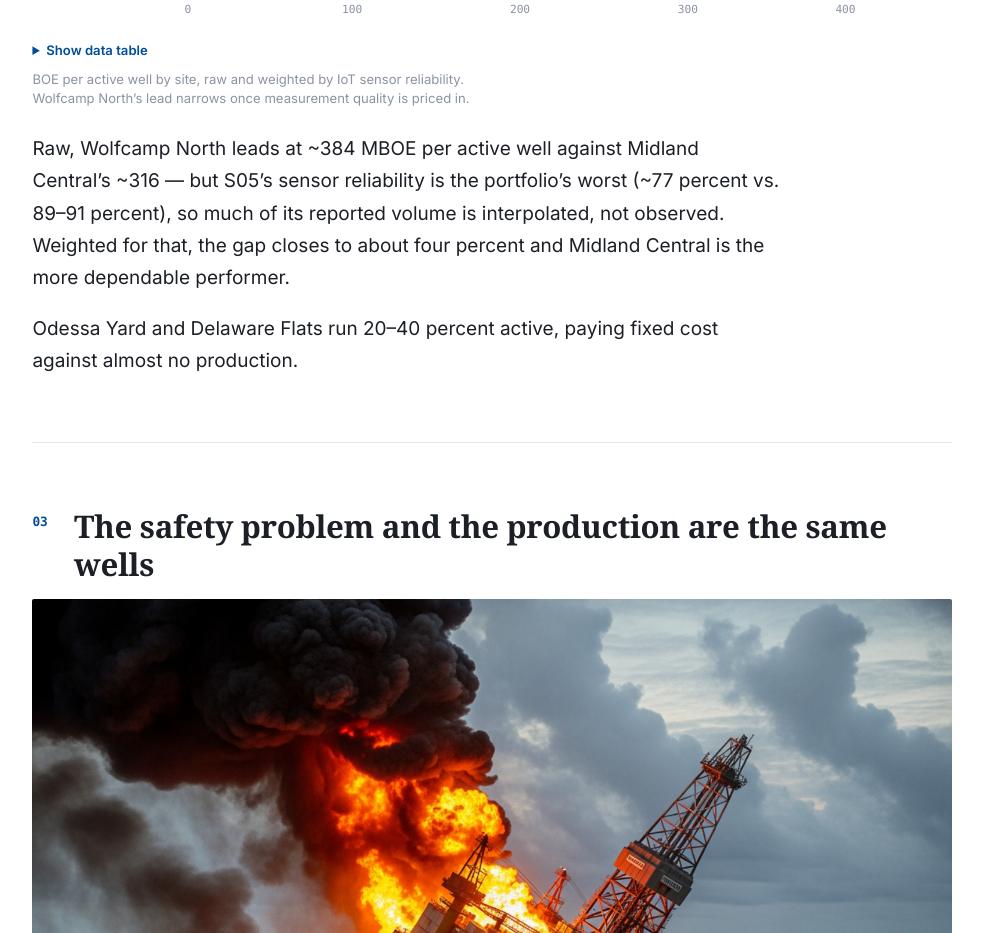
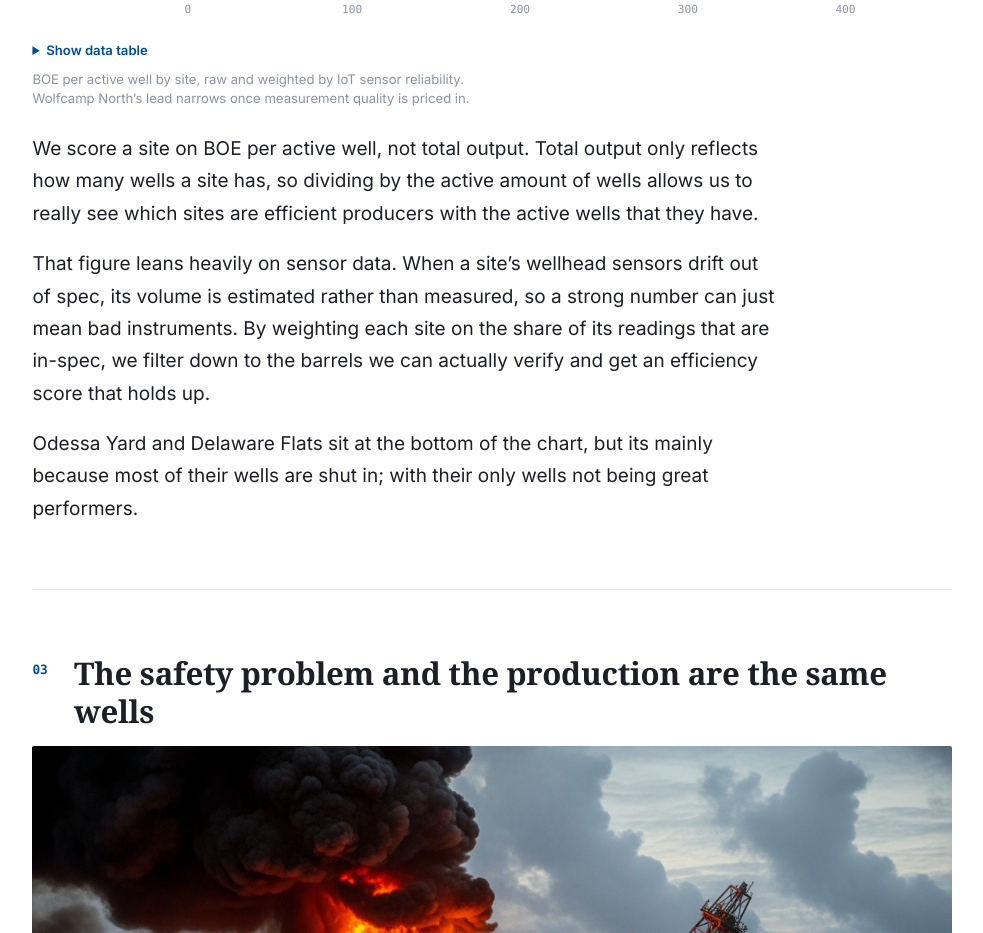
Before and after one commit to Gurshaan159/React_presentatoin, a React (Vite) app: page / in a window 1280 px wide. Shown: the part 3720-4653 px from the top of the page, without its empty margins (250-1233 px from the left). Built offline with nearby package versions, Linux system fonts and the light colour scheme.

Commit message:
TEXT changes

```diff
--- a/src/components/report/reportContent.js
+++ b/src/components/report/reportContent.js
@@ -58,15 +58,17 @@ export const questions = [
     id: 'q2',
     number: '02',
     railLabel: 'The measurement',
-    // FINDING: S05 highest raw efficiency but worst IoT reliability (~77%); weighting closes gap; S04/S06 mostly idle.
+    // METRIC: BOE per *active* well (normalizes for site size), then weighted by IoT
+    // in-spec share so unverifiable volume is discounted. Wind-down sites (S04/S06) excluded.
     subhead: 'Estacado’s best-producing site is also its least-measured',
     leadIn: 'Output per well only counts if the meters behind it can be trusted.',
     Visual: Q2EfficiencyChart,
     caption:
       'BOE per active well by site, raw and weighted by IoT sensor reliability. Wolfcamp North’s lead narrows once measurement quality is priced in.',
     analysis: [
-      'Raw, Wolfcamp North leads at ~384 MBOE per active well against Midland Central’s ~316 — but S05’s sensor reliability is the portfolio’s worst (~77 percent vs. 89–91 percent), so much of its reported volume is interpolated, not observed. Weighted for that, the gap closes to about four percent and Midland Central is the more dependable performer.',
-      'Odessa Yard and Delaware Flats run 20–40 percent active, paying fixed cost against almost no production.',
+      'We score a site on BOE per active well, not total output. Total output only reflects how many wells a site has, so dividing by the active amount of wells allows us to really see which sites are efficient producers with the active wells that they have.',
+      'That figure leans heavily on sensor data. When a site’s wellhead sensors drift out of spec, its volume is estimated rather than measured, so a strong number can just mean bad instruments. By weighting each site on the share of its readings that are in-spec, we filter down to the barrels we can actually verify and get an efficiency score that holds up.',
+      'Odessa Yard and Delaware Flats sit at the bottom of the chart, but its mainly because most of their wells are shut in; with their only wells not being great performers.',
     ],
   },
   {
```
